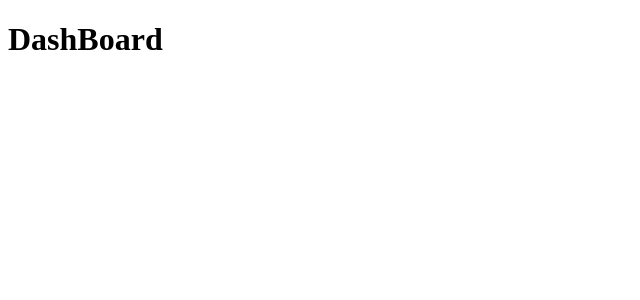
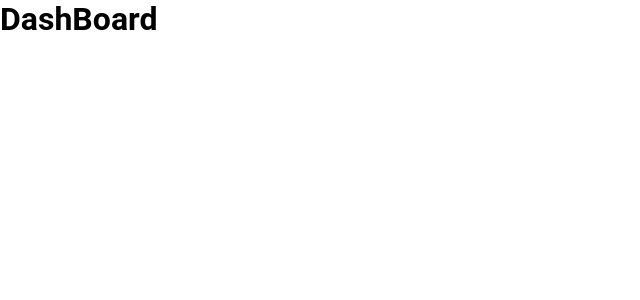
Before and after one commit to yangwom/Dashboard, a React (Vite) app: page / in a window 1280 px wide. Shown: the top 300 px of the page, without its empty margins (0-640 px from the left). Built offline with nearby package versions, Linux system fonts and the light colour scheme.

Commit message:
main tsx

```diff
--- a/src/main.tsx
+++ b/src/main.tsx
@@ -1,9 +1,11 @@
 import React from 'react'
 import ReactDOM from 'react-dom/client'
-import DashBoard from './pages/Dashboard'
+import App from './App'
+
+
 
 ReactDOM.createRoot(document.getElementById('root') as HTMLElement).render(
   <React.StrictMode>
-    <DashBoard />
+    <App />
   </React.StrictMode>
 )
```
